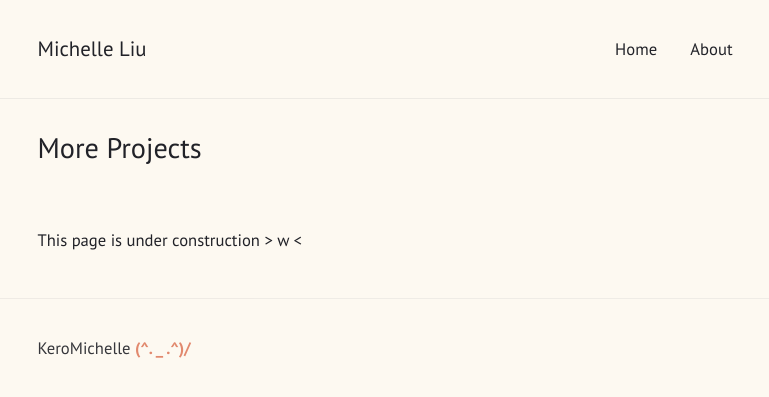
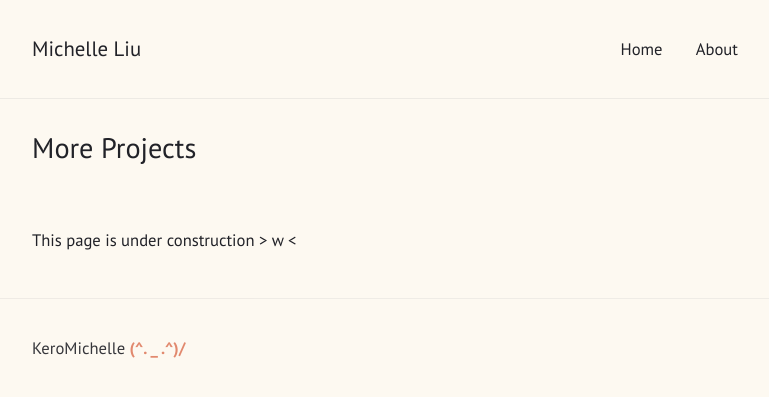
Before and after one commit to KeroMichelle/KeroMichelle.github.io, a Jekyll site: the page built from more.md, in a window 1280 px wide. Shown: the top 397 px of the page, without its empty margins (255-1024 px from the left). Built offline with Jekyll 4.4.1, drawn with Linux system fonts in a browser that asks for light colours.

Commit message:
layout 1000

```diff
--- a/_sass/layout.sass
+++ b/_sass/layout.sass
@@ -1,7 +1,7 @@
 body
   // display: flex
   // flex-direction: column
-  max-width: 955px
+  max-width: 1000px
   margin: 0 auto !important
   float: none !important
 
```
